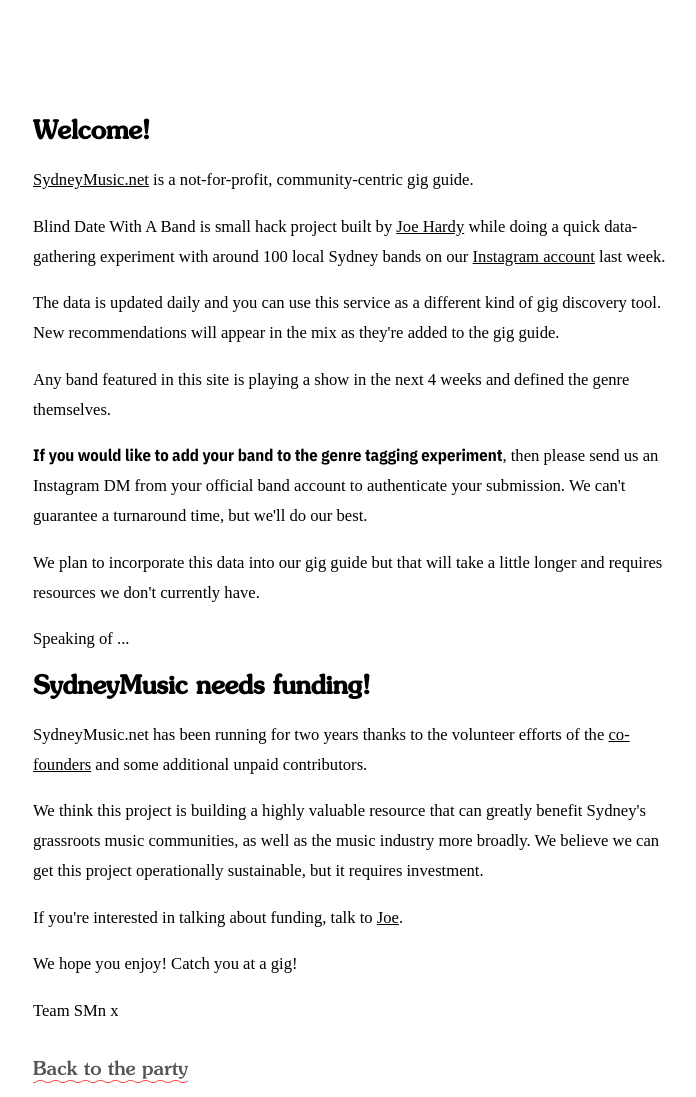
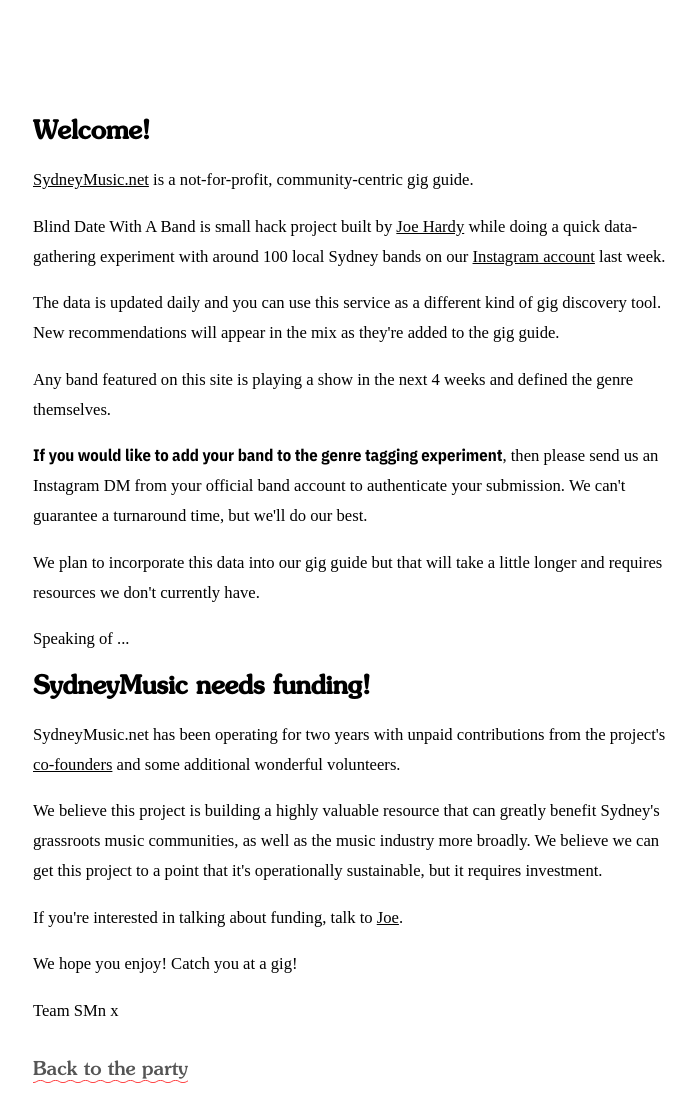
Before and after one commit to sydneymusic-joe/genre-experiment, a website: page about.html in a window 1280 px wide. Shown: the top 1097 px of the page, without its empty margins (287-983 px from the left). Drawn offline with Linux system fonts and the light colour scheme; a web font is replaced by a local one.

Commit message:
Quick copy fixes and og image

```diff
--- a/about.html
+++ b/about.html
@@ -15,13 +15,13 @@
 				<p><a href="https://sydneymusic.net">SydneyMusic.net</a> is a not-for-profit, community-centric gig guide.</p>
 				<p>Blind Date With A Band is small hack project built by <a href="https://joe.hardy.id.au">Joe Hardy</a> while doing a quick data-gathering experiment with around 100 local Sydney bands on our <a href="https://instagram.com/sydneymusicdotnet">Instagram account</a> last week.</p>
 				<p>The data is updated daily and you can use this service as a different kind of gig discovery tool. New recommendations will appear in the mix as they're added to the gig guide.</p>
-				<p>Any band featured in this site is playing a show in the next 4 weeks and defined the genre themselves.</p>
+				<p>Any band featured on this site is playing a show in the next 4 weeks and defined the genre themselves.</p>
 				<p><strong>If you would like to add your band to the genre tagging experiment</strong>, then please send us an Instagram DM from your official band account to authenticate your submission. We can't guarantee a turnaround time, but we'll do our best.</p>
 				<p>We plan to incorporate this data into our gig guide but that will take a little longer and requires resources we don't currently have.</p>
 				<p>Speaking of ...</p>
 				<h1>SydneyMusic needs funding!</h1>
-				<p>SydneyMusic.net has been running for two years thanks to the volunteer efforts of the <a href="https://sydneymusic.net/about">co-founders</a> and some additional unpaid contributors.</p>
-				<p>We think this project is building a highly valuable resource that can greatly benefit Sydney's grassroots music communities, as well as the music industry more broadly. We believe we can get this project operationally sustainable, but it requires investment.</p>
+				<p>SydneyMusic.net has been operating for two years with unpaid contributions from the project's <a href="https://sydneymusic.net/about">co-founders</a> and some additional wonderful volunteers.</p>
+				<p>We believe this project is building a highly valuable resource that can greatly benefit Sydney's grassroots music communities, as well as the music industry more broadly. We believe we can get this project to a point that it's operationally sustainable, but it requires investment.</p>
 				<p>If you're interested in talking about funding, talk to <a href="mailto:joe@sydneymusic.net">Joe</a>.</p>
 				<p>We hope you enjoy! Catch you at a gig!</p>
 				<p>Team SMn x</p>
```
Also changed, not shown: index.html (+3 -2 lines).
